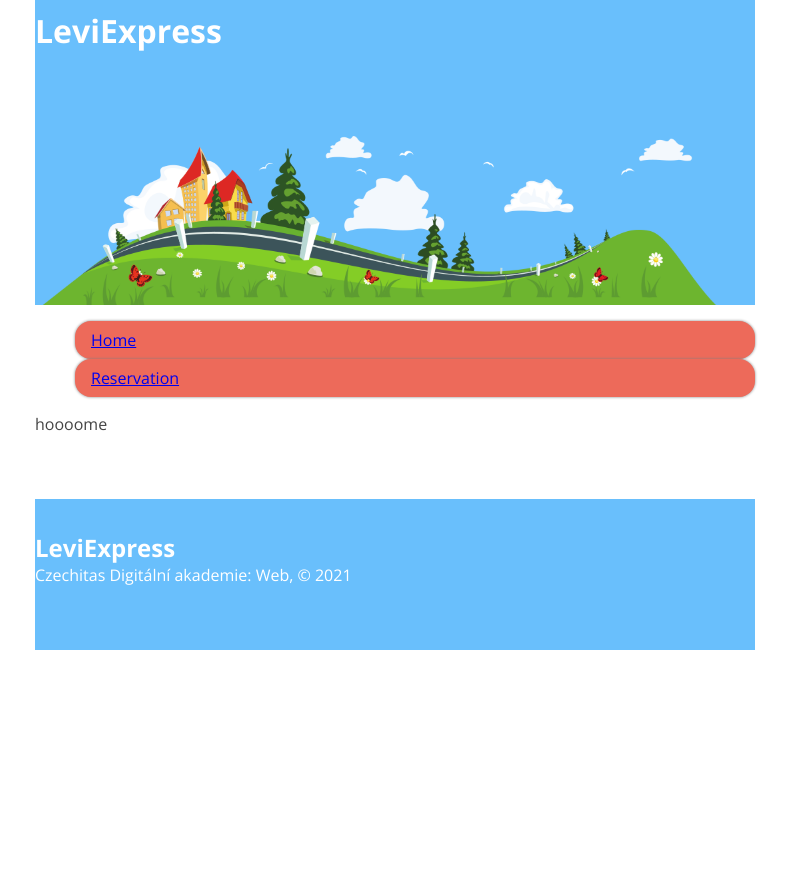
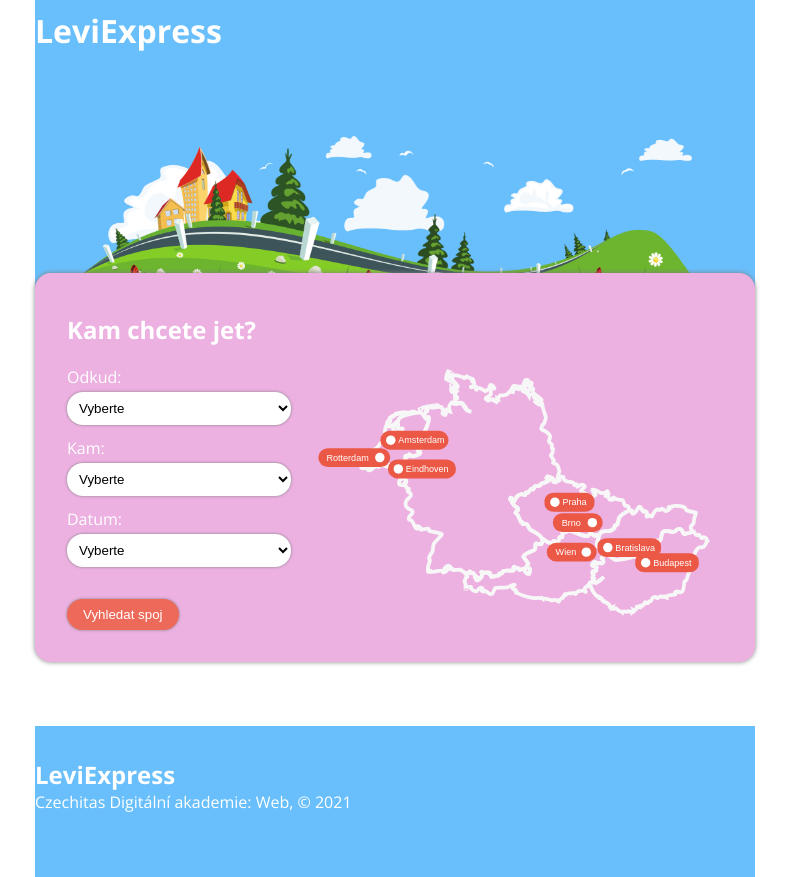
Before and after one commit to vi-me/leviexpress, a React app: page / in a window 1280 px wide. Shown: the whole page, without its empty margins (245-1034 px from the left). Before the commit the page ends 800 px from the top, so only its background shows below. Built offline with nearby package versions, Linux system fonts and the light colour scheme.

Commit message:
cca funguje select v JourneyPickeru

```diff
--- a/src/components/Header/style.css
+++ b/src/components/Header/style.css
@@ -1,6 +1,7 @@
 header {
   padding-top: 1px;
   height: 305px;
+
   color: white;
   background-color: #69bffc;
   background-image: url(./img/banner.png);
--- /dev/null
+++ b/src/components/Home/JourneyPicker/index.jsx
@@ -0,0 +1,76 @@
+import React, { useState } from 'react';
+import './style.css';
+import mapImage from './img/map.svg';
+
+const JourneyPicker = () => {
+  const [fromCity, setFromCity] = useState([]);
+  const [toCity, setToCity] = useState([]);
+  const [date, setDate] = useState([]);
+
+  const handleSubmit = () => {
+    console.log('Odesílám formulář s cestou');
+    console.log(fromCity);
+    console.log(toCity);
+    console.log(date);
+  };
+
+  return (
+    <div className="journey-picker container">
+      <h2 className="journey-picker__head">Kam chcete jet?</h2>
+      <div className="journey-picker__body">
+        <form className="journey-picker__form">
+          <label>
+            <div className="journey-picker__label">Odkud:</div>
+            <select
+              onChange={(e) => {
+                setFromCity(e.target.value);
+              }}
+            >
+              <option value="">Vyberte</option>
+              <option value="Mesto1">Město 1</option>
+              <option value="Mesto2">Město 2</option>
+              <option value="Mesto3">Město 3</option>
+              <option value="Mesto4">Město 4</option>
+            </select>
+          </label>
+          <label>
+            <div className="journey-picker__label">Kam:</div>
+            <select
+              onChange={(e) => {
+                setToCity(e.target.value);
+              }}
+            >
+              <option value="">Vyberte</option>
+              <option value="Mesto1">Město 1</option>
+              <option value="Mesto2">Město 2</option>
+              <option value="Mesto3">Město 3</option>
+              <option value="Mesto4">Město 4</option>
+            </select>
+          </label>
+          <label>
+            <div className="journey-picker__label">Datum:</div>
+            <select
+              onChange={(e) => {
+                setDate(e.target.value);
+              }}
+            >
+              <option value="">Vyberte</option>
+              <option>20.05.2021</option>
+              <option>21.05.2021</option>
+              <option>22.05.2021</option>
+              <option>23.05.2021</option>
+            </select>
+          </label>
+          <div className="journey-picker__controls">
+            <button className="btn" type="submit" onClick={handleSubmit}>
+              Vyhledat spoj
+            </button>
+          </div>
+        </form>
+        <img className="journey-picker__map" src={mapImage} />
+      </div>
+    </div>
+  );
+};
+
+export default JourneyPicker;
--- /dev/null
+++ b/src/components/Home/JourneyPicker/style.css
@@ -0,0 +1,37 @@
+.journey-picker {
+  margin: -2rem auto 0 auto;
+  padding: 2rem;
+
+  color: white;
+  background-color: #ecb0e1;
+  border-radius: 1rem;
+  box-shadow: 0 0 5px gray;
+}
+
+.journey-picker__body {
+  display: flex;
+}
+
+.journey-picker__form {
+  flex: 1;
+  margin-right: 1rem;
+}
+
+.journey-picker__label {
+  padding-top: 0.75rem;
+  padding-bottom: 0.25rem;
+}
+
+.journey-picker__controls {
+  margin-top: 2rem;
+}
+
+.journey-picker select {
+  display: block;
+  width: 100%;
+}
+
+.journey-picker__map {
+  width: 26rem;
+  height: auto;
+}
--- a/src/components/Home/index.jsx
+++ b/src/components/Home/index.jsx
@@ -1,8 +1,9 @@
 import React from 'react';
 import './style.css';
+import JourneyPicker from './JourneyPicker';
 
 const Home = () => {
-  return <div className="hura">hoooome</div>;
+  return <JourneyPicker />;
 };
 
 export default Home;
--- a/src/index-zdrojovy.html
+++ b/src/index-zdrojovy.html
@@ -15,7 +15,7 @@
     </div>
   </header> -->
 
-    <div class="journey-picker container">
+    <!--   <div class="journey-picker container">
       <h2 class="journey-picker__head">Kam chcete jet?</h2>
       <div class="journey-picker__body">
         <form class="journey-picker__form">
@@ -55,7 +55,7 @@
         </form>
         <img class="journey-picker__map" src="img/map.svg" />
       </div>
-    </div>
+    </div> -->
 
     <div class="journey-detail container">
       <h2>Podrobnosti cesty</h2>
--- a/src/index.jsx
+++ b/src/index.jsx
@@ -1,29 +1,26 @@
 import React from 'react';
 import { render } from 'react-dom';
 import { BrowserRouter as Router, Switch, Route, Link } from 'react-router-dom';
-
 import Header from './components/Header';
 import Reservation from './components/Reservation';
 import Home from './components/Home';
-
 import Footer from './components/Footer';
-
 import './style.css';
 
 const App = () => (
   <div className="container">
     <Header />
-    <main>
+
     <Router>
       <div>
-          <ul>
+        {/*      <ul>
           <li className="btn button-1">
             <Link to="/">Home</Link>
           </li>
           <li className="btn button-2">
             <Link to="/reservation">Reservation</Link>
           </li>
-          </ul>
+        </ul> */}
 
         <Switch>
           <Route path="/reservation">
@@ -35,7 +32,7 @@ const App = () => (
         </Switch>
       </div>
     </Router>
-    </main>
+
     <Footer />
   </div>
 );
--- a/src/style.css
+++ b/src/style.css
@@ -6,7 +6,7 @@
 
 html {
   font-family: 'Open Sans', sans-serif;
-  color: #444;
+  color: rgb(68, 68, 68);
 }
 
 body {
@@ -78,163 +78,3 @@ label {
   cursor: initial;
 }
 /* ---------- konec globálních stylů ---------- */
-
-/* ---------- styly pro vyhledávací formulář  ---------- */
-
-.journey-picker {
-  margin: -2rem auto 0 auto;
-  padding: 2rem;
-
-  color: white;
-  background-color: #ecb0e1;
-  border-radius: 1rem;
-  box-shadow: 0 0 5px gray;
-}
-
-.journey-picker__body {
-  display: flex;
-}
-
-.journey-picker__form {
-  flex: 1;
-  margin-right: 1rem;
-}
-
-.journey-picker__label {
-  padding-top: 0.75rem;
-  padding-bottom: 0.25rem;
-}
-
-.journey-picker__controls {
-  margin-top: 2rem;
-}
-
-.journey-picker select {
-  display: block;
-  width: 100%;
-}
-
-.journey-picker__map {
-  width: 26rem;
-  height: auto;
-}
-
-/* ---------- styly pro podrobnosti cesty  ---------- */
-
-.stops {
-  margin-top: 2rem;
-}
-
-.journey-detail {
-  padding: 2rem;
-}
-
-/* ---------- styly pro zastávky  ---------- */
-
-.bus-stop {
-  display: flex;
-  align-items: center;
-  margin-bottom: 1rem;
-}
-
-.bus-stop__bullet {
-  width: 1rem;
-  height: 1rem;
-  background-color: #ed6a5a;
-  border-radius: 0.5rem;
-  margin: 0 1rem;
-}
-
-.bus-stop:first-child > .bus-stop__bullet,
-.bus-stop:last-child > .bus-stop__bullet {
-  width: 1.5rem;
-  height: 1.5rem;
-  background-color: #eb5846;
-  border-radius: 0.75rem;
-  margin: 0 0.75rem;
-}
-
-.bus-stop__place {
-  flex: 1;
-}
-
-.bus-stop__departure {
-  font-size: 1.3rem;
-}
-
-.bus-stop__city {
-  font-weight: bold;
-}
-
-/* ---------- styly pro výběr sedadla  ---------- */
-
-.seat-picker {
-  padding: 2rem;
-}
-
-.seats {
-  margin: 2rem 0;
-}
-
-/* ---------- styly pro sedadlo  ---------- */
-.seat {
-  border: none;
-  padding: 0;
-  background-color: transparent;
-  margin-right: 0.5rem;
-}
-
-.seat--occupied {
-  filter: grayscale(1);
-  color: #888888;
-}
-
-.seat--selected {
-  color: red;
-}
-
-.seat__in {
-  width: 3rem;
-  height: 3rem;
-}
-
-.seat__number {
-  fill: currentColor;
-  font-family: 'Open Sans';
-  font-size: 36px;
-}
-
-/* ---------- styly pro rezervaci  ---------- */
-
-.reservation {
-  width: 25rem;
-  max-width: 95%;
-  padding: 2rem;
-
-  margin: -2rem auto 4rem auto;
-  background-color: white;
-  border-radius: 1rem;
-  box-shadow: 0 0 5px gray;
-}
-
-.reservation__body {
-  display: flex;
-}
-
-.reservation__body__headings {
-  margin-right: 2rem;
-}
-
-/* ---------- styly pro patičku  ---------- */
-
-footer {
-  margin-top: 4rem;
-  padding: 2rem 0 4rem 0;
-  color: white;
-  background-color: #69bffc;
-}
-
-.footer-title {
-  font-weight: bold;
-  font-size: 150%;
-}
--- /dev/null
+++ b/src/styly do zasoby copy.css
@@ -0,0 +1,265 @@
+@import url('https://fonts.googleapis.com/css2?family=Open+Sans:wght@400;700&display=swap');
+
+* {
+  box-sizing: border-box;
+}
+
+html {
+  font-family: 'Open Sans', sans-serif;
+  color: #444;
+}
+
+body {
+  margin: 0;
+  min-height: 100vh;
+  display: flex;
+  flex-direction: column;
+}
+
+.container {
+  max-width: 720px;
+  margin-right: auto;
+  margin-left: auto;
+}
+
+header,
+footer {
+  padding-left: 2rem;
+  padding-right: 2rem;
+}
+
+@media only screen and (min-width: 768px) {
+  header,
+  footer {
+    padding-left: 0;
+    padding-right: 0;
+  }
+}
+
+h2 {
+  font-size: 1.5rem;
+  margin: 0.5rem 0;
+}
+
+select {
+  padding: 0.5rem;
+  border: none;
+  border-radius: 1rem;
+  background-color: white;
+  box-shadow: 0 0 3px gray;
+}
+
+select:focus {
+  outline: none;
+}
+
+button:not([disabled]),
+label {
+  cursor: pointer;
+}
+
+.btn {
+  color: white;
+  background-color: #ed6a5a;
+  border-radius: 1rem;
+  padding: 0.5rem 1rem;
+  border: none;
+  outline: none;
+  box-shadow: 0 0 3px gray;
+  cursor: pointer;
+}
+
+.btn:hover {
+  background-color: #eb5846;
+}
+
+.btn:disabled {
+  background-color: lightgray;
+  cursor: initial;
+}
+/* ---------- konec globálních stylů ---------- */
+
+/* ---------- styly pro hlavičku  ---------- */
+/*
+header {
+  padding-top: 1px;
+  height: 305px;
+
+  color: white;
+  background-color: #69bffc;
+  background-image: url(./img/banner.png);
+  background-size: contain;
+  background-position: center bottom;
+  background-repeat: no-repeat;
+}
+
+.site-title {
+  margin: 0.5rem 0;
+}
+
+.site-title a,
+.site-title a:active,
+.site-title a:visited {
+  color: white;
+  text-decoration: none;
+} */
+
+/* ---------- styly pro vyhledávací formulář  ---------- */
+/*
+.journey-picker {
+  margin: -2rem auto 0 auto;
+  padding: 2rem;
+
+  color: white;
+  background-color: #ecb0e1;
+  border-radius: 1rem;
+  box-shadow: 0 0 5px gray;
+}
+
+.journey-picker__body {
+  display: flex;
+}
+
+.journey-picker__form {
+  flex: 1;
+  margin-right: 1rem;
+}
+
+.journey-picker__label {
+  padding-top: 0.75rem;
+  padding-bottom: 0.25rem;
+}
+
+.journey-picker__controls {
+  margin-top: 2rem;
+}
+
+.journey-picker select {
+  display: block;
+  width: 100%;
+}
+
+.journey-picker__map {
+  width: 26rem;
+  height: auto;
+}
+ */
+/* ---------- styly pro podrobnosti cesty  ---------- */
+
+.stops {
+  margin-top: 2rem;
+}
+
+.journey-detail {
+  padding: 2rem;
+}
+
+/* ---------- styly pro zastávky  ---------- */
+
+.bus-stop {
+  display: flex;
+  align-items: center;
+  margin-bottom: 1rem;
+}
+
+.bus-stop__bullet {
+  width: 1rem;
+  height: 1rem;
+  background-color: #ed6a5a;
+  border-radius: 0.5rem;
+  margin: 0 1rem;
+}
+
+.bus-stop:first-child > .bus-stop__bullet,
+.bus-stop:last-child > .bus-stop__bullet {
+  width: 1.5rem;
+  height: 1.5rem;
+  background-color: #eb5846;
+  border-radius: 0.75rem;
+  margin: 0 0.75rem;
+}
+
+.bus-stop__place {
+  flex: 1;
+}
+
+.bus-stop__departure {
+  font-size: 1.3rem;
+}
+
+.bus-stop__city {
+  font-weight: bold;
+}
+
+/* ---------- styly pro výběr sedadla  ---------- */
+
+.seat-picker {
+  padding: 2rem;
+}
+
+.seats {
+  margin: 2rem 0;
+}
+
+/* ---------- styly pro sedadlo  ---------- */
+.seat {
+  border: none;
+  padding: 0;
+  background-color: transparent;
+  margin-right: 0.5rem;
+}
+
+.seat--occupied {
+  filter: grayscale(1);
+  color: #888888;
+}
+
+.seat--selected {
+  color: red;
+}
+
+.seat__in {
+  width: 3rem;
+  height: 3rem;
+}
+
+.seat__number {
+  fill: currentColor;
+  font-family: 'Open Sans';
+  font-size: 36px;
+}
+
+/* ---------- styly pro rezervaci  ---------- */
+
+.reservation {
+  width: 25rem;
+  max-width: 95%;
+  padding: 2rem;
+
+  margin: -2rem auto 4rem auto;
+  background-color: white;
+  border-radius: 1rem;
+  box-shadow: 0 0 5px gray;
+}
+
+.reservation__body {
+  display: flex;
+}
+
+.reservation__body__headings {
+  margin-right: 2rem;
+}
+
+/* ---------- styly pro patičku  ---------- */
+/*
+footer {
+  margin-top: 4rem;
+  padding: 2rem 0 4rem 0;
+  color: white;
+  background-color: #69bffc;
+}
+
+.footer-title {
+  font-weight: bold;
+  font-size: 150%;
+} */
```
Also changed, not shown: src/components/Home/JourneyPicker/img/map.svg (renamed from src/img/map.svg). Lines whose indentation alone changed are shown as unchanged.
